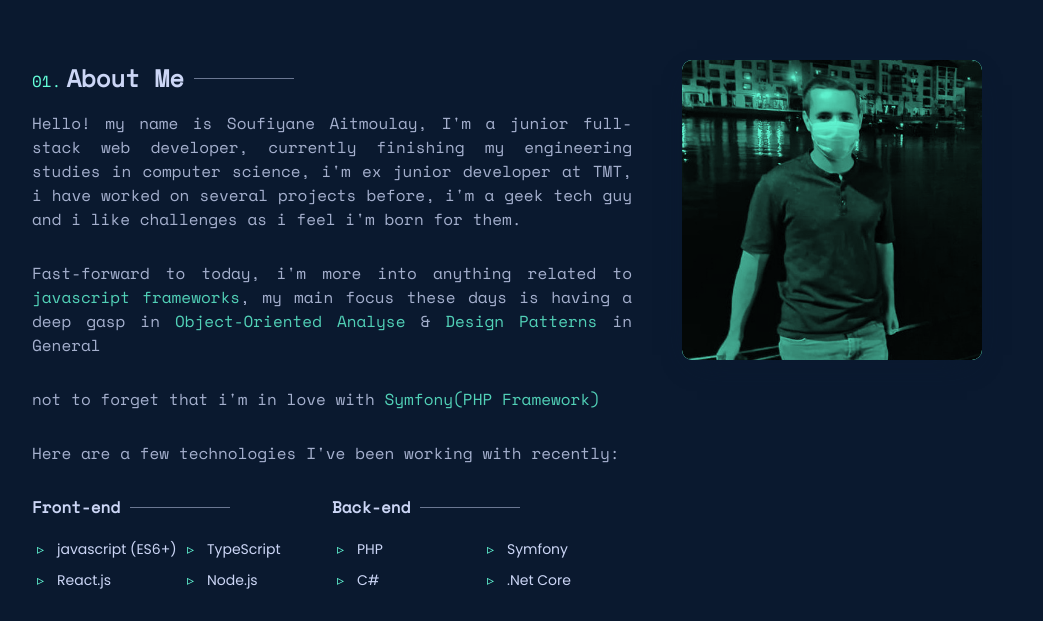
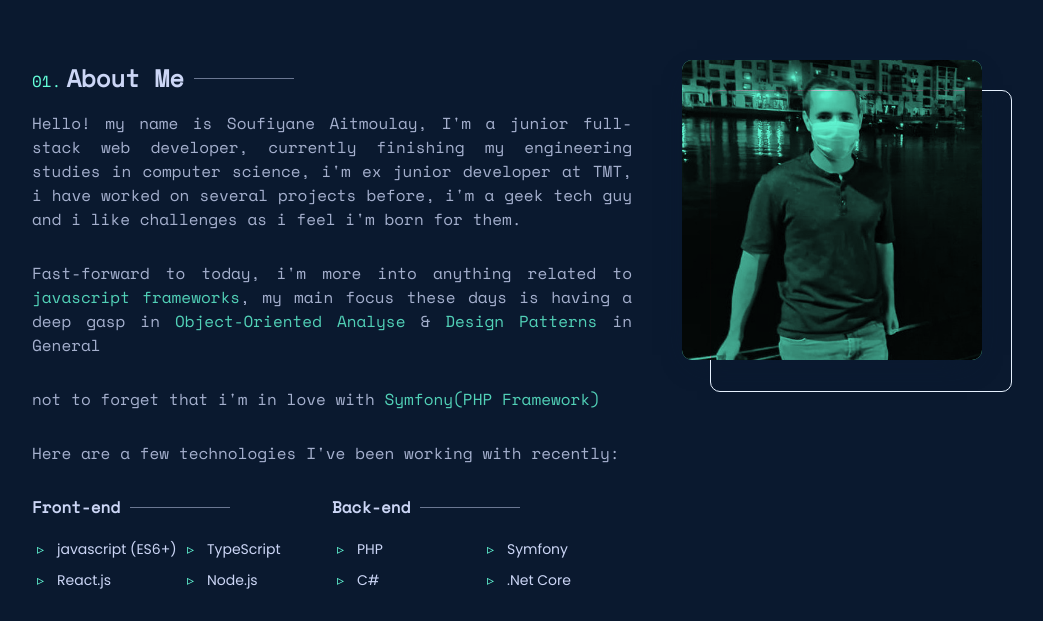
Before and after one commit to soufiiyane/Portfolio, a React (Create React App) app: page / in a window 1280 px wide. Shown: the part 814-1435 px from the top of the page, without its empty margins (96-1139 px from the left). Built offline with nearby package versions, Linux system fonts and the light colour scheme; the HTML template or start-up script is replaced by a standard one.

Commit message:
animation to the image

```diff
--- a/src/assets/css/About.css
+++ b/src/assets/css/About.css
@@ -70,7 +70,6 @@
     align-items: center;
 }
 .right-about{
-    position: relative;
     max-width: 300px;
 }
 .wrapper-about{
@@ -80,9 +79,27 @@
     width: 100%;
     border-radius: 10px;
     background-color: #64ffda;
-    overflow: hidden;
+}
+
+.wrapper-about::after{
+    content: '';
+    position: absolute;
+    width: 100%;
+    height: 100%;
+    border: 1px solid #e6f1ff;
+    border-radius: 10px;
+    top: 30px;
+    right: -30px;
+    transition: .5s;
+
+}
+.wrapper-about:hover::after{
+    top: 10px;
+    right: -15px;
 }
 .wrapper-about img{
+    border-radius: 10px;
+    z-index: 1;
     width: 100%;
     height: 100%;
     object-fit: cover;
@@ -91,6 +108,7 @@
     filter: grayscale(100%) contrast(1);
     display: block;
 }
+
 @media (max-width: 1100px){
     .about{
         height: fit-content;
```
